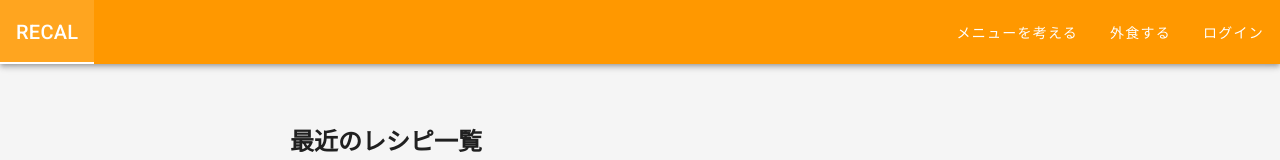
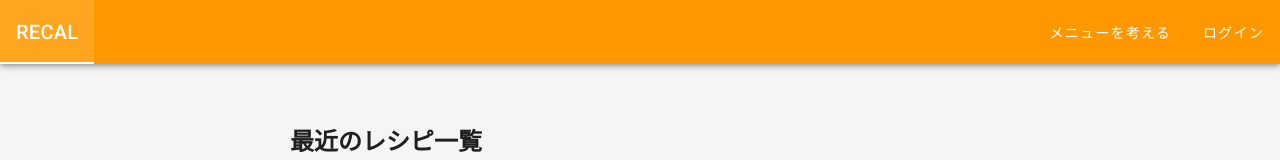
Before and after one commit to shiropt/recal, a Vue app: page / in a window 1280 px wide. Shown: the top 160 px of the page. Built offline with nearby package versions, Linux system fonts and the light colour scheme.

Commit message:
headerlink修正

```diff
--- a/src/components/Header.vue
+++ b/src/components/Header.vue
@@ -9,10 +9,7 @@
       <v-spacer></v-spacer>
       <ul class="nav">
          <v-tab>
-      <router-link to="/search" tag="li">メニューを考える</router-link>
-      </v-tab>
-         <v-tab>
-      <router-link to="/store" tag="li">外食する</router-link>
+      <router-link to="/search/1" tag="li">メニューを考える</router-link>
       </v-tab>
          <v-tab>
       <router-link to="/login" tag="li">ログイン</router-link>
```
